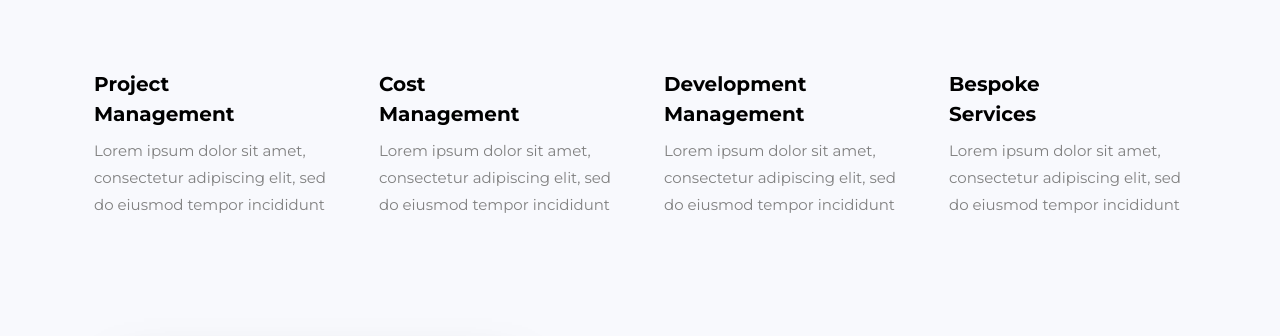
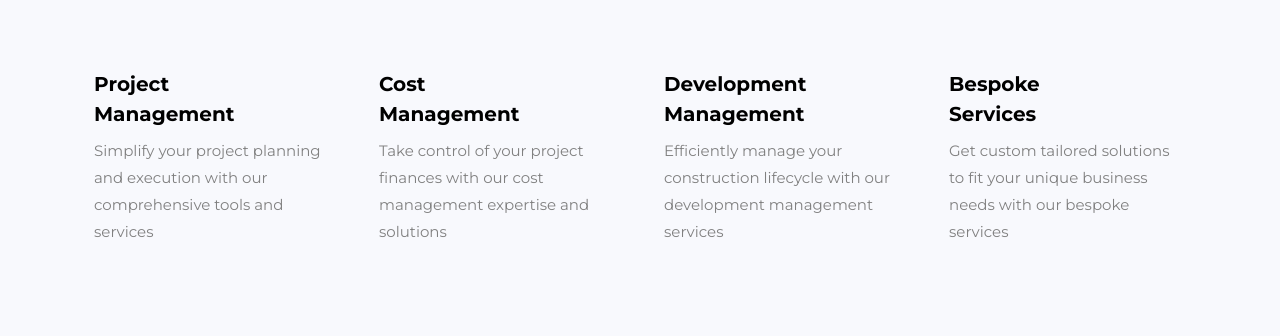
Before and after one commit to gariplay/adroitcivil, a plain HTML site: page index.html in a window 1280 px wide. Shown: the part 860-1196 px from the top of the page. Drawn offline with Linux system fonts and the light colour scheme; some packages are replaced by stand-ins of ours; no server answers.

Commit message:
Final text edit on index

```diff
--- a/index.html
+++ b/index.html
@@ -101,7 +101,7 @@
 			</div>
               <div class="media-body">
                 <h3 class="heading">Project <br> Management</h3>
-                <p>Lorem ipsum dolor sit amet, consectetur adipiscing elit, sed do eiusmod tempor incididunt </p>
+                <p>Simplify your project planning and execution with our comprehensive tools and services </p>
               </div>
             </div>
           </div>
@@ -111,7 +111,7 @@
               </div>
               <div class="media-body">
                 <h3 class="heading">Cost <br> Management</h3>
-                <p>Lorem ipsum dolor sit amet, consectetur adipiscing elit, sed do eiusmod tempor incididunt</p>
+                <p>Take control of your project finances with our cost management expertise and solutions</p>
               </div>
             </div>
           </div>
@@ -121,7 +121,7 @@
               </div>
               <div class="media-body">
                 <h3 class="heading">Development <br> Management</h3>
-                <p>Lorem ipsum dolor sit amet, consectetur adipiscing elit, sed do eiusmod tempor incididunt</p>
+                <p>Efficiently manage your construction lifecycle with our development management services</p>
               </div>
             </div>
           </div>
@@ -131,7 +131,7 @@
               </div>
               <div class="media-body">
                 <h3 class="heading">Bespoke <br> Services</h3>
-                <p>Lorem ipsum dolor sit amet, consectetur adipiscing elit, sed do eiusmod tempor incididunt</p>
+                <p>Get custom tailored solutions to fit your unique business needs with our bespoke services</p>
               </div>
             </div>
           </div>
```
